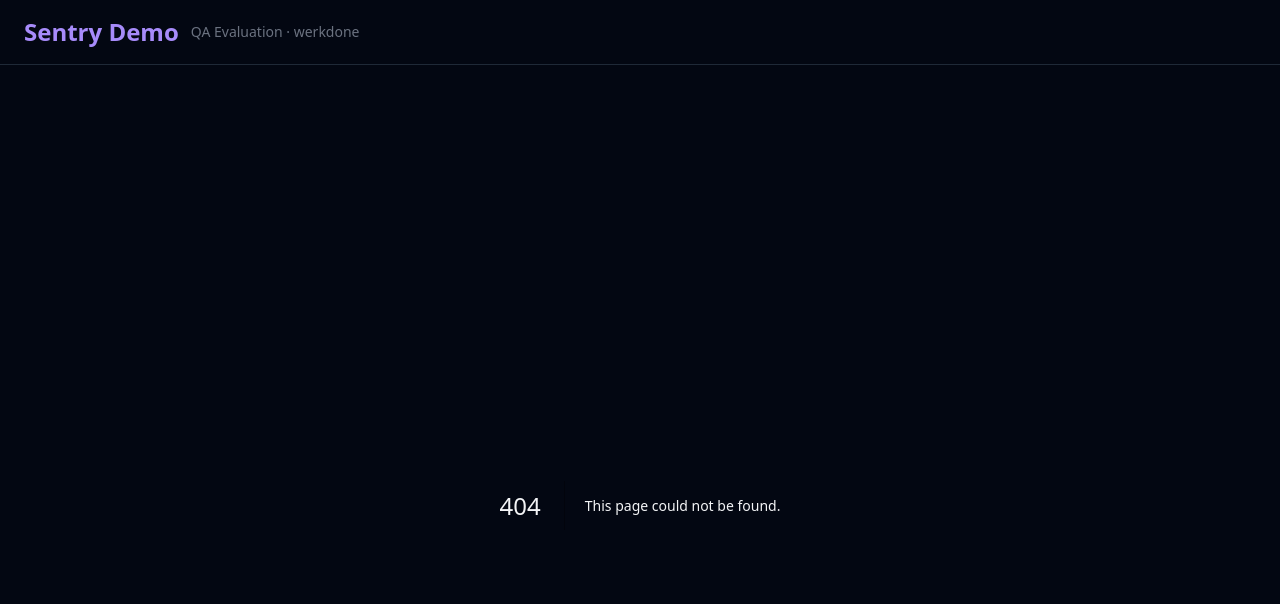
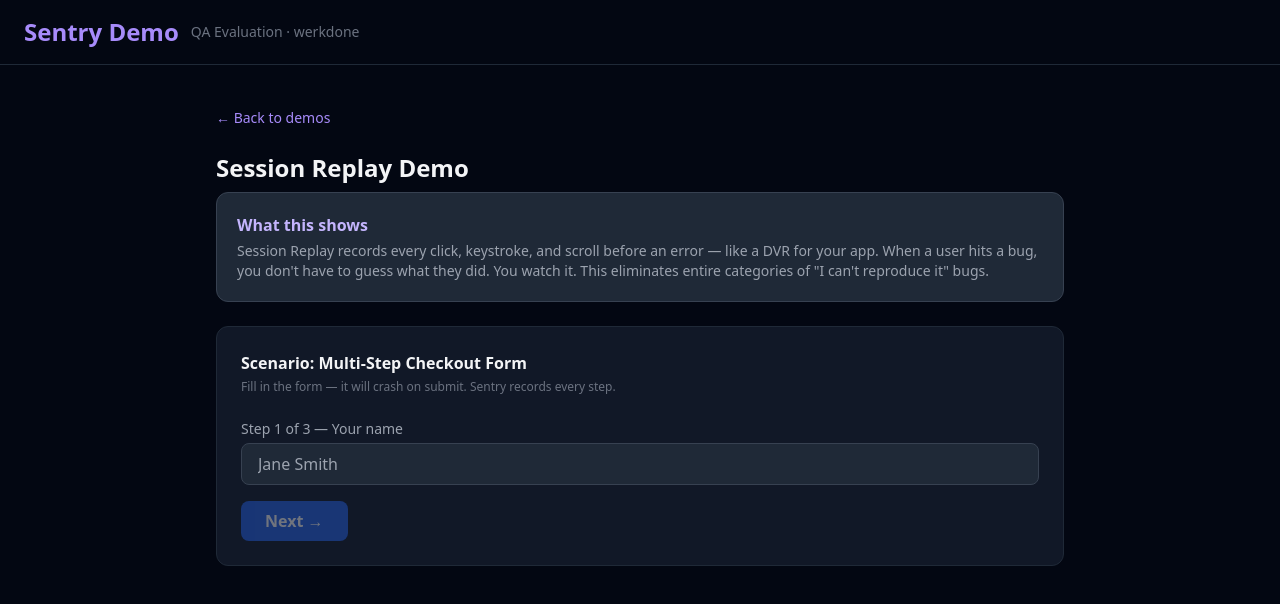
Before and after one commit to lukydwisaputra/sentry-simulation, a Next.js app: page /demo/replay in a window 1280 px wide. Before the commit this address had no page. Shown: the top 604 px of the page. Built offline with nearby package versions, Linux system fonts and the light colour scheme.

Commit message:
feat: add session replay demo page with multi-step form

```diff
--- /dev/null
+++ b/src/app/demo/replay/page.tsx
@@ -0,0 +1,137 @@
+"use client";
+
+import { useState } from "react";
+import Link from "next/link";
+import * as Sentry from "@sentry/nextjs";
+
+type Step = 1 | 2 | 3 | "error";
+
+export default function ReplayDemoPage() {
+  const [step, setStep] = useState<Step>(1);
+  const [name, setName] = useState("");
+  const [email, setEmail] = useState("");
+
+  function submitForm() {
+    const err = new Error("Form submission failed: CSRF token mismatch");
+    Sentry.captureException(err);
+    setStep("error");
+  }
+
+  return (
+    <div>
+      <Link href="/" className="text-violet-400 text-sm mb-6 inline-block hover:underline">
+        ← Back to demos
+      </Link>
+
+      <h2 className="text-2xl font-bold mb-2">Session Replay Demo</h2>
+
+      <div className="bg-gray-800 rounded-xl p-5 mb-6 border border-gray-700">
+        <h3 className="font-semibold text-violet-300 mb-1">What this shows</h3>
+        <p className="text-gray-400 text-sm">
+          Session Replay records every click, keystroke, and scroll before an error — like a DVR for your app.
+          When a user hits a bug, you don&apos;t have to guess what they did. You watch it. This eliminates
+          entire categories of &quot;I can&apos;t reproduce it&quot; bugs.
+        </p>
+      </div>
+
+      <div className="bg-gray-900 rounded-xl p-6 border border-gray-800">
+        <h3 className="font-semibold mb-1">Scenario: Multi-Step Checkout Form</h3>
+        <p className="text-gray-500 text-xs mb-6">Fill in the form — it will crash on submit. Sentry records every step.</p>
+
+        {step === 1 && (
+          <div>
+            <label className="block text-sm text-gray-400 mb-1">Step 1 of 3 — Your name</label>
+            <input
+              type="text"
+              placeholder="Jane Smith"
+              value={name}
+              onChange={(e) => setName(e.target.value)}
+              className="w-full bg-gray-800 border border-gray-700 rounded-lg px-4 py-2 mb-4 text-white focus:outline-none focus:border-violet-500"
+            />
+            <button
+              onClick={() => name.trim() && setStep(2)}
+              disabled={!name.trim()}
+              className="bg-blue-600 hover:bg-blue-700 disabled:opacity-40 text-white font-semibold px-6 py-2 rounded-lg transition-colors"
+            >
+              Next →
+            </button>
+          </div>
+        )}
+
+        {step === 2 && (
+          <div>
+            <label className="block text-sm text-gray-400 mb-1">Step 2 of 3 — Your email</label>
+            <input
+              type="email"
+              placeholder="jane@example.com"
+              value={email}
+              onChange={(e) => setEmail(e.target.value)}
+              className="w-full bg-gray-800 border border-gray-700 rounded-lg px-4 py-2 mb-4 text-white focus:outline-none focus:border-violet-500"
+            />
+            <div className="flex gap-3">
+              <button
+                onClick={() => setStep(1)}
+                className="text-sm text-gray-500 hover:text-gray-300 underline"
+              >
+                ← Back
+              </button>
+              <button
+                onClick={() => email.trim() && setStep(3)}
+                disabled={!email.trim()}
+                className="bg-blue-600 hover:bg-blue-700 disabled:opacity-40 text-white font-semibold px-6 py-2 rounded-lg transition-colors"
+              >
+                Next →
+              </button>
+            </div>
+          </div>
+        )}
+
+        {step === 3 && (
+          <div>
+            <p className="text-sm text-gray-400 mb-1">Step 3 of 3 — Confirm & Submit</p>
+            <div className="bg-gray-800 rounded-lg px-4 py-3 mb-4 text-sm text-gray-300">
+              <p>Name: {name}</p>
+              <p>Email: {email}</p>
+            </div>
+            <div className="flex gap-3">
+              <button
+                onClick={() => setStep(2)}
+                className="text-sm text-gray-500 hover:text-gray-300 underline"
+              >
+                ← Back
+              </button>
+              <button
+                onClick={submitForm}
+                className="bg-blue-600 hover:bg-blue-700 text-white font-semibold px-6 py-2 rounded-lg transition-colors"
+              >
+                Submit Order
+              </button>
+            </div>
+          </div>
+        )}
+
+        {step === "error" && (
+          <div>
+            <div className="bg-red-950 border border-red-700 rounded-lg px-4 py-3 mb-4">
+              <p className="text-red-400 font-mono text-sm">Error: Form submission failed: CSRF token mismatch</p>
+            </div>
+            <p className="text-gray-400 text-sm mb-4">
+              Error sent to Sentry. Open your{" "}
+              <a href="https://sentry.io" target="_blank" rel="noopener noreferrer" className="text-violet-400 underline">
+                Sentry Issues
+              </a>{" "}
+              dashboard → find this error → click the <strong>Replay</strong> tab to watch the recording of exactly
+              what you typed and clicked.
+            </p>
+            <button
+              onClick={() => { setStep(1); setName(""); setEmail(""); }}
+              className="text-sm text-gray-500 hover:text-gray-300 underline"
+            >
+              Reset
+            </button>
+          </div>
+        )}
+      </div>
+    </div>
+  );
+}
```
